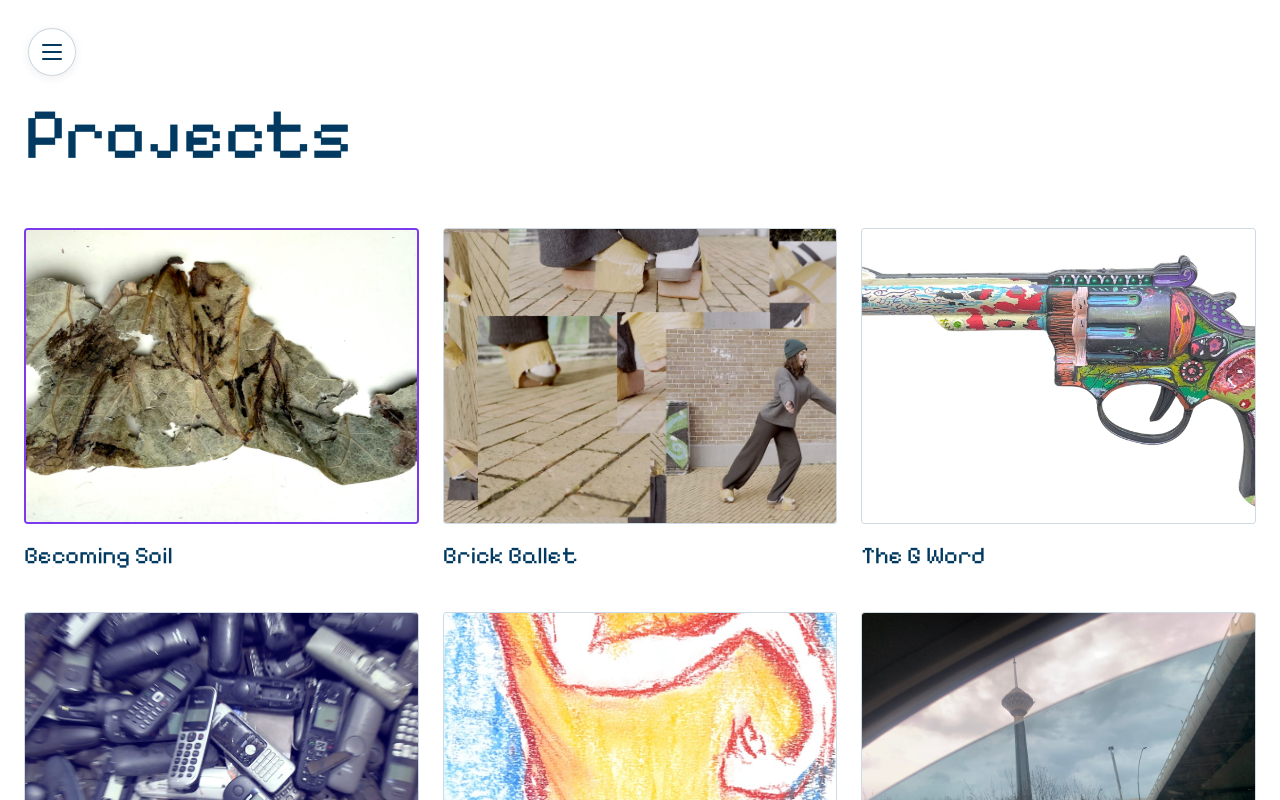
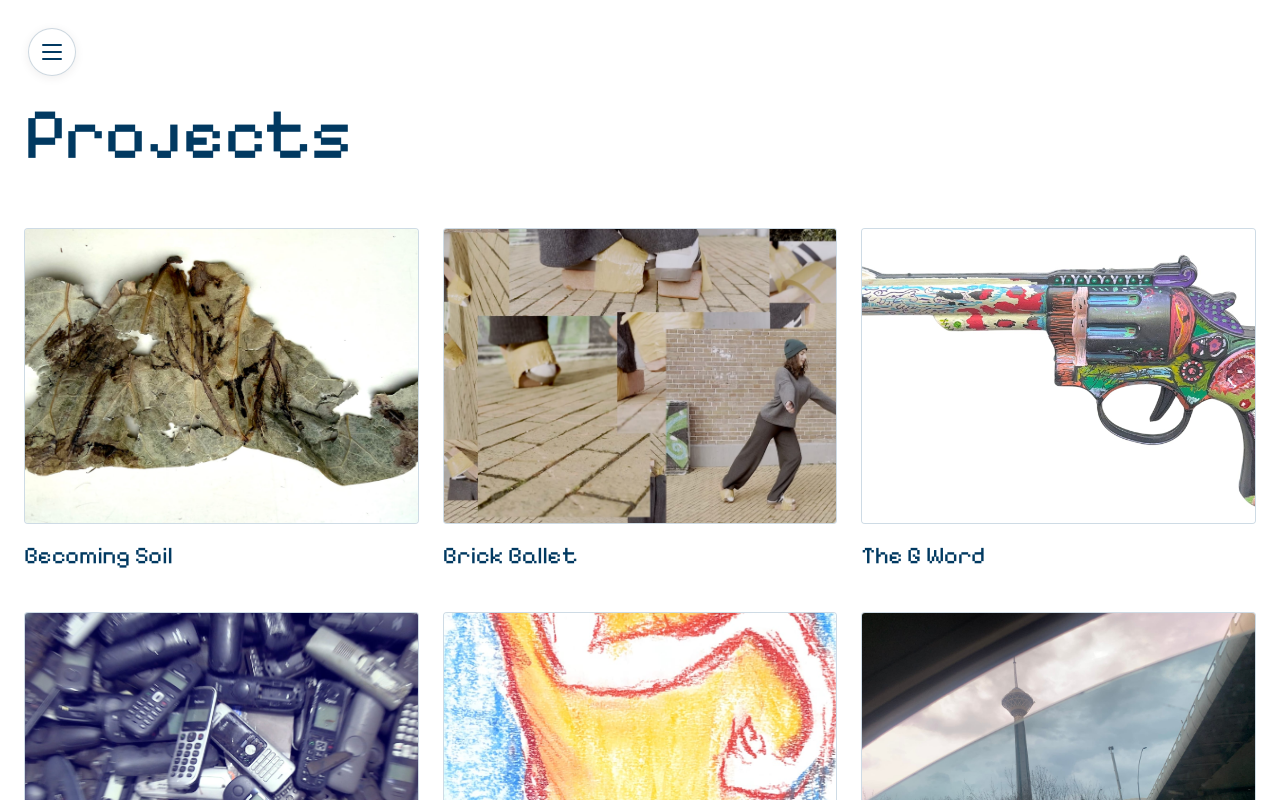
Before and after one commit to Mahsahosseini1999/Mahsa-portfolio, a Next.js app: page /projects in a window 1280 px wide. Shown: the top 800 px of the page. Built offline with nearby package versions, Linux system fonts and the light colour scheme.

Commit message:
Make Becoming Soil card stroke hover-only, matching other projects

```diff
--- a/src/app/projects/page.tsx
+++ b/src/app/projects/page.tsx
@@ -27,15 +27,14 @@ export default function ProjectsPage() {
             key={project.slug}
             href={`/projects/${project.slug}`}
             className="group block"
-            style={{ ["--accent" as string]: project.theme?.bg ?? accentVar[project.accent] }}
+            style={{
+              ["--accent" as string]:
+                project.slug === "becoming-soil"
+                  ? "#7c3aed"
+                  : (project.theme?.bg ?? accentVar[project.accent]),
+            }}
           >
-            <div
-              className={`relative aspect-[4/3] overflow-hidden rounded-sm bg-paper-deep ${
-                project.slug === "becoming-soil"
-                  ? "border-2 border-[#7c3aed]"
-                  : "border border-ink/15"
-              }`}
-            >
+            <div className="relative aspect-[4/3] overflow-hidden rounded-sm border border-ink/15 bg-paper-deep">
               {project.cover ? (
                 <Image
                   src={project.cover}
```
